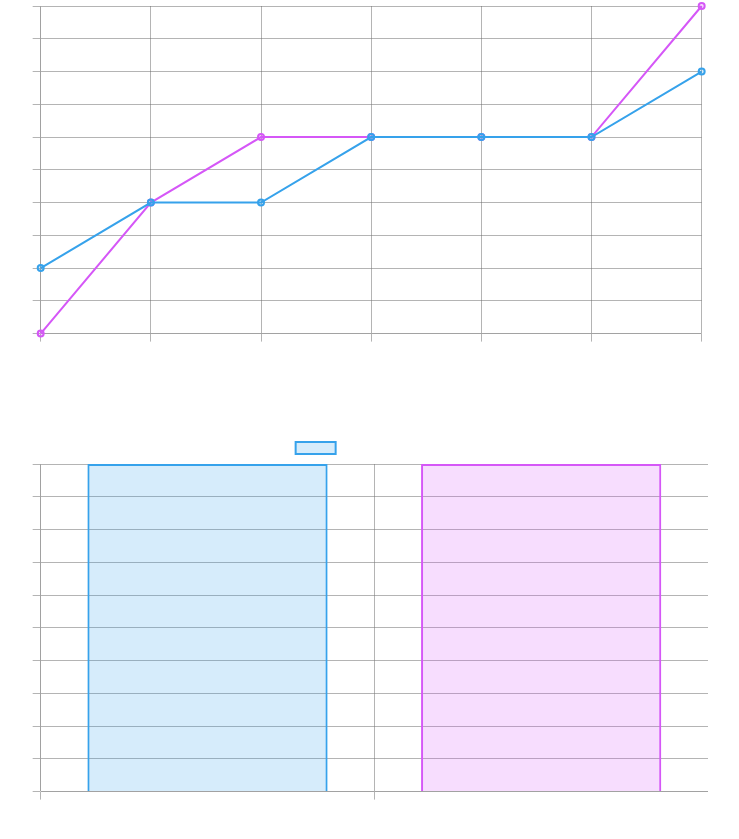
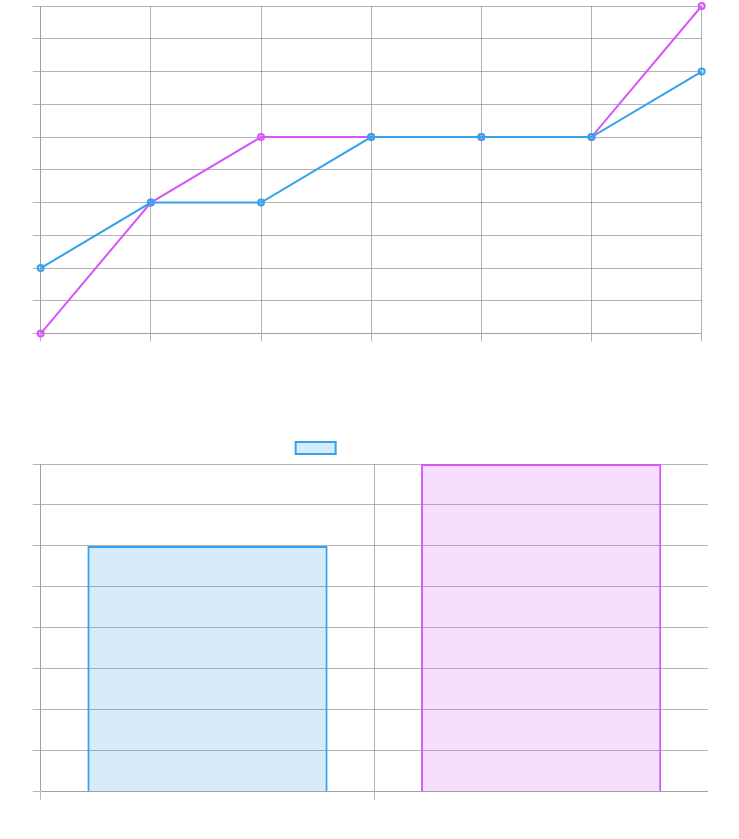
Before and after one commit to lm22433/brishack-2024, a React (Vite) app in the folder frontend/: page /leaderboard in a window 1280 px wide. Shown: the part 269-1108 px from the top of the page, without its empty margins (280-1019 px from the left). Built offline with nearby package versions, Linux system fonts and the light colour scheme.

Commit message:
changed second leaderboard graph to be these new generated data

```diff
--- a/frontend/src/Leaderboard.tsx
+++ b/frontend/src/Leaderboard.tsx
@@ -51,7 +51,7 @@ datasets: [
   });
 
   const [testStreaks, setTestStreaks] = useState([0, 0]);
-  const [dataSets, setDataSets] = useState([TestData1, TestData2]);
+  const [dataSets, setDataSets] = useState([objs[0], objs[1]]);
 
   for (let i = 0; i < testStreaks.length; i++) {
     testStreaks[i] = GetStreak(dataSets[i]);
```
